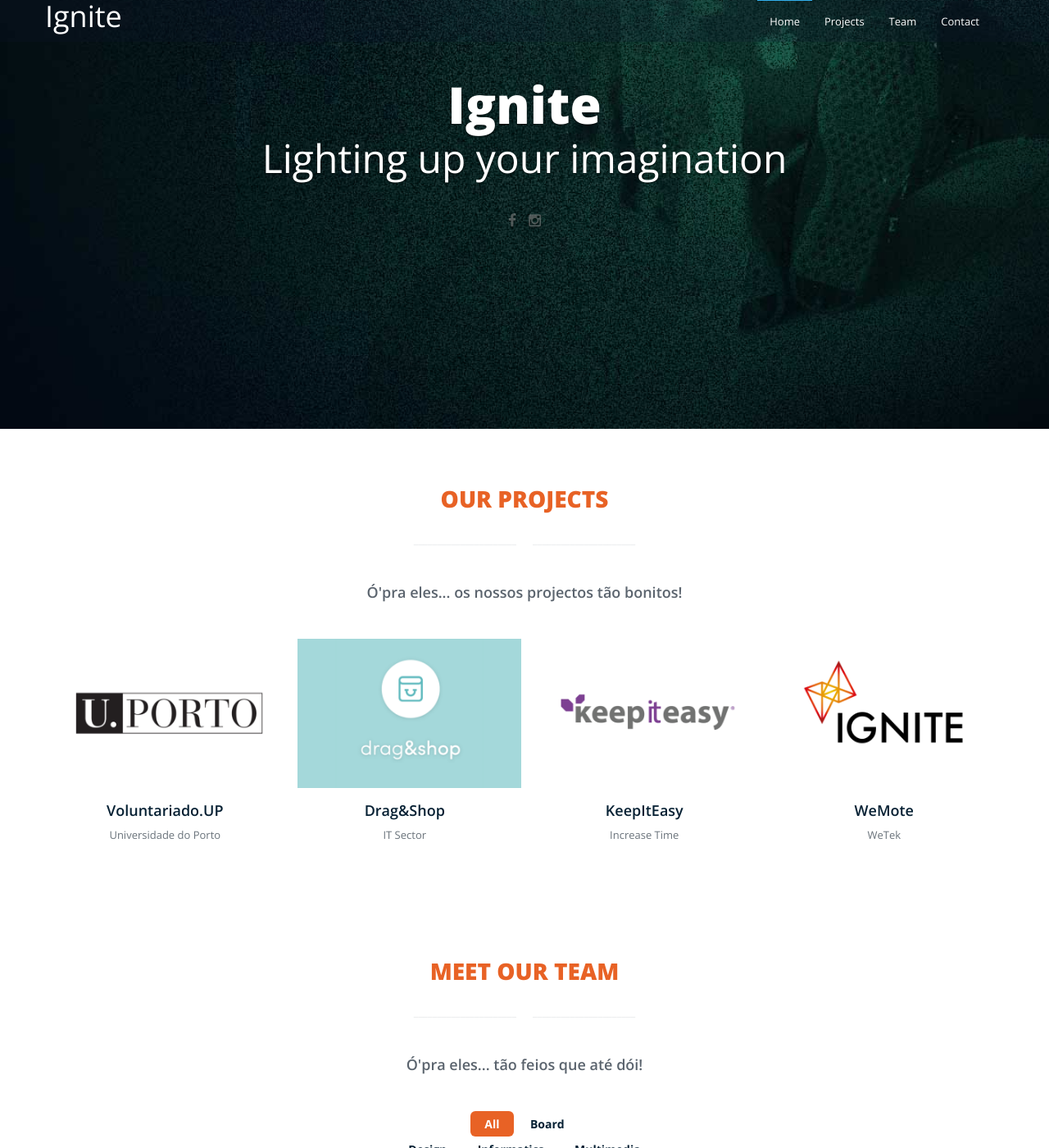
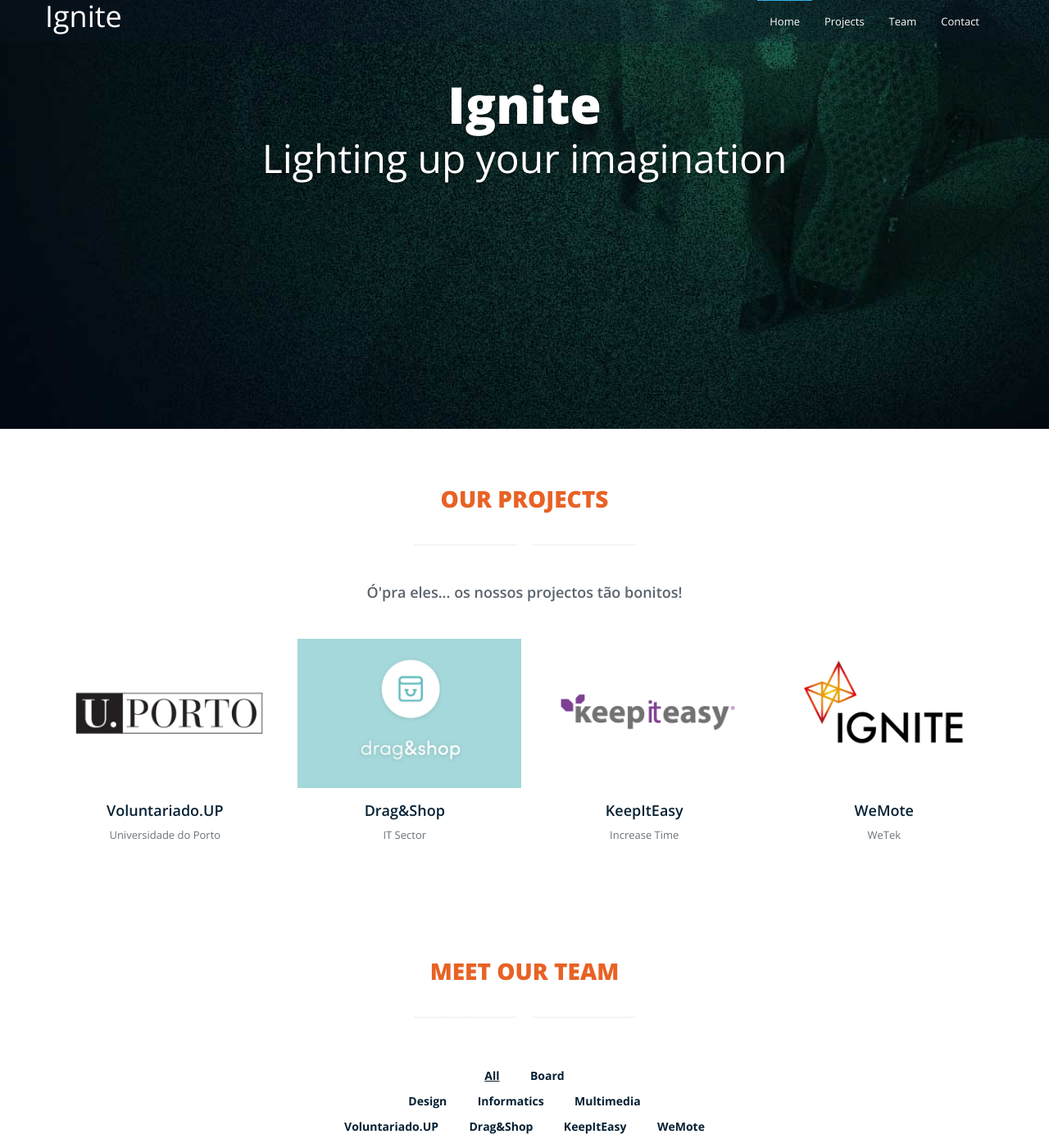
Before and after one commit to IgniteLGP/ignitelgp.github.io, a Jekyll site: the page built from index.html, in a window 1280 px wide and 1400 px high, scrolled down 377 px. Shown: the whole window at 82% size. Built offline with Jekyll 4.4.1, drawn with Linux system fonts in a browser that asks for light colours; nearby versions of some CDN libraries.

Commit message:
moved social icons; removed team description line; changed hover effect on team filters

```diff
--- a/_includes/footer.html
+++ b/_includes/footer.html
@@ -2,6 +2,11 @@
 	<div class="container">
 		<div class="row">
 			<div class="col-md-12">
+				<ul class="social-links text-center">
+					<li><a href=""><i class="fa fa-facebook fa-lg"></i></a></li>
+					<li><a href=""><i class="fa fa-instagram fa-lg"></i></a></li>
+				</ul>
+
 				<p class="copyright text-center">
 					Copyright © 2016 {{ site.title }}. All rights reserved. Designed &amp; developed by <a href="http://themefisher.com/">Themefisher</a>
 				</p>
--- a/css/main.css
+++ b/css/main.css
@@ -349,10 +349,13 @@
 
 .work-filter ul li a:hover,
 .work-filter ul li a.active {
+  /*
   background-color: rgb(232, 98, 37);
   border-radius: 6px;
   color: #fff;
   padding: 5px 17px;
+  */
+  text-decoration: underline;
 }
 
 .mix {
--- a/index.html
+++ b/index.html
@@ -50,11 +50,6 @@
 				<div class="carousel-caption">
 					<h2 data-wow-duration="700ms" data-wow-delay="500ms" class="wow bounceInDown animated"><span>{{ site.title }}</span></h2>
 					<h3 data-wow-duration="1000ms" class="wow slideInLeft animated">Lighting up your imagination</h3>
-
-					<ul class="social-links text-center">
-						<li><a href=""><i class="fa fa-facebook fa-lg"></i></a></li>
-						<li><a href=""><i class="fa fa-instagram fa-lg"></i></a></li>
-					</ul>
 				</div>
 			</div>
 			<!-- end single slide -->
@@ -170,7 +165,6 @@
 			</div>
 
 			<div class="sec-sub-title text-center">
-				<p>Ó'pra eles... tão feios que até dói!</p>
 			</div>
 
 			<div class="work-filter wow fadeInRight animated" data-wow-duration="500ms">
```
